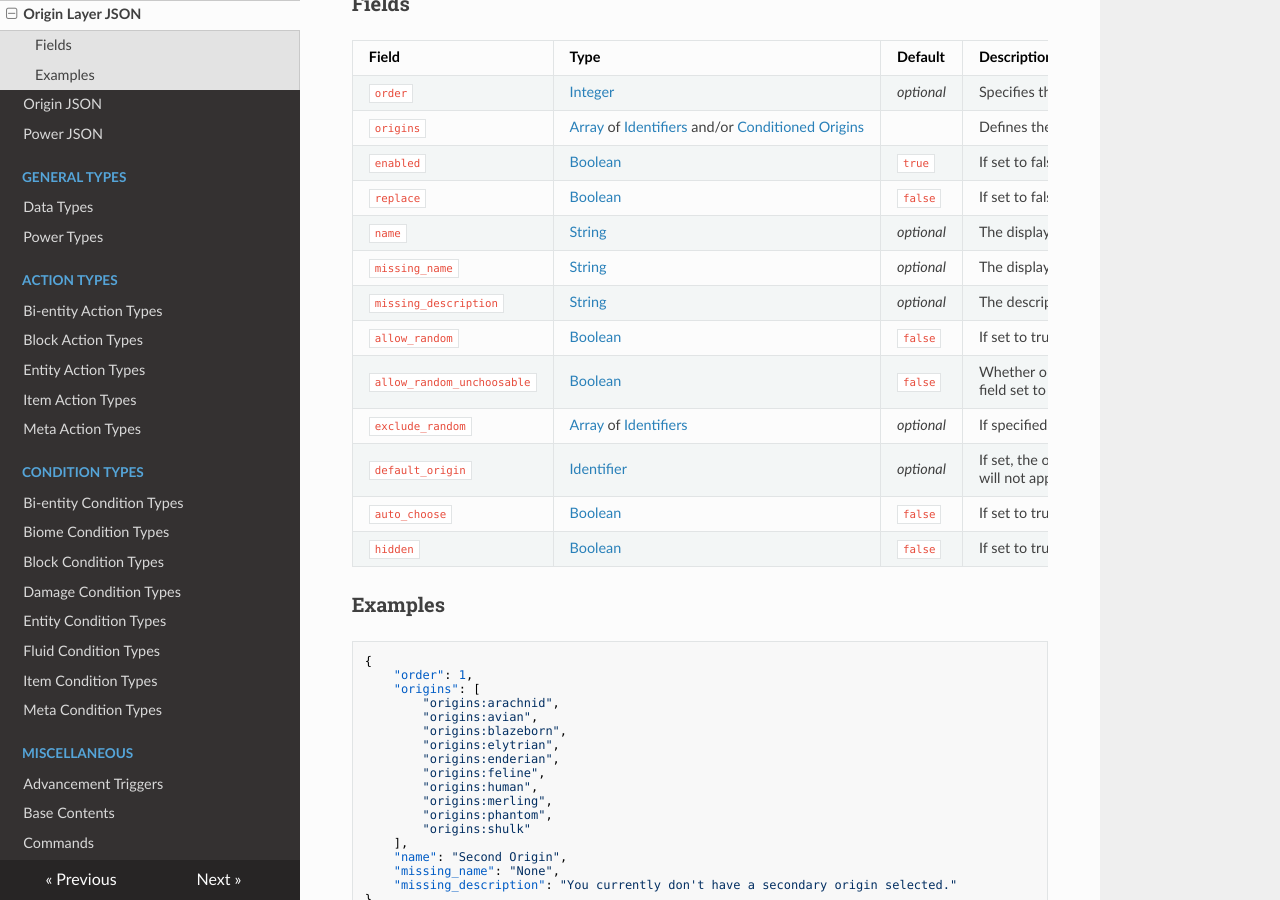
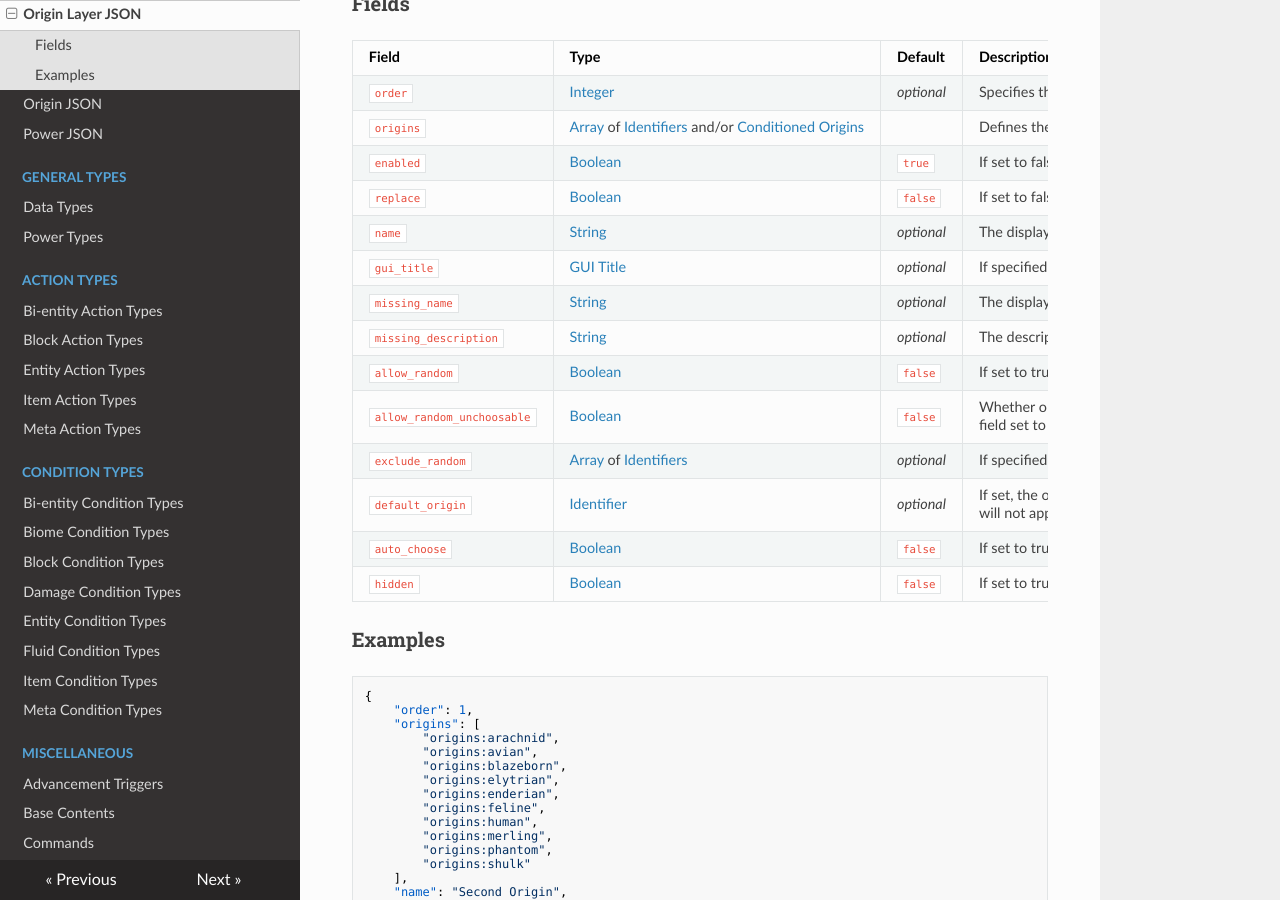
Before and after one commit to apace100/origins-docs, an MkDocs documentation site: the page built from docs/json/origin_layer.md, in a window 1280 px wide and 900 px high, scrolled down 413 px. Built offline with MkDocs 1.6.1, drawn with Linux system fonts in a browser that asks for light colours; nearby versions of some CDN libraries; part of the change alters nothing that is shown.

Commit message:
Updated `origin_layer.md` (JSON Format) * Added the `gui_title` field

```diff
--- a/docs/json/origin_layer.md
+++ b/docs/json/origin_layer.md
@@ -1,5 +1,5 @@
 ---
-title: Layer JSON
+title: Layer (JSON Format)
 date: 2021-04-05
 ---
 
@@ -21,6 +21,7 @@ Field  | Type | Default | Description
 `enabled` | [Boolean](../types/data_types/boolean.md) | `true` | If set to false, this layer will be unavailable.
 `replace` | [Boolean](../types/data_types/boolean.md) | `false` | If set to false, the data in this file will be appended to an already existing version of this layer. Useful to add custom origins to the default origin layer for example. If set to true, the layer will be replaced and only the origins specified in this file will appear.
 `name` | [String](../types/data_types/string.md) | _optional_ | The display name of the layer. Will show at the top of the GUI saying "Choose your [name here]". Can be a literal string or a translation key.
+`gui_title` | [GUI Title](../types/data_types/gui_title.md) | _optional_ | If specified, the choose/view origin title for the layer (the text that shows at the top of the GUI) will be overridden by this.
 `missing_name` | [String](../types/data_types/string.md) | _optional_ | The display name of the origin that will show when viewing the origin if no origin has been assigned to this layer. Can be a literal string or a translation key.
 `missing_description` | [String](../types/data_types/string.md) | _optional_ | The description of the origin that will show when viewing the origin if no origin has been assigned to this layer. Can be a literal string or a translation key.
 `allow_random` | [Boolean](../types/data_types/boolean.md) | `false` | If set to true, this layer will show an option for choosing a random origin.
```
